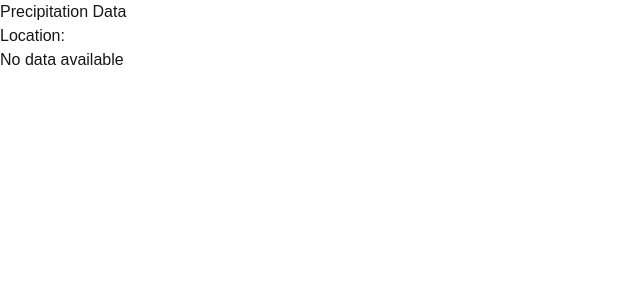
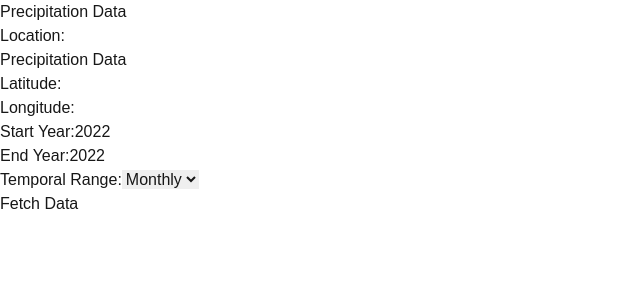
Before and after one commit to amiabl-programr/nasa-space-apps-2024-space-club, a Next.js app: page /precipitation in a window 1280 px wide. Shown: the top 300 px of the page, without its empty margins (0-640 px from the left). Built offline with nearby package versions, Linux system fonts and the light colour scheme; no server answers.

Commit message:
make chart dynamic

```diff
--- a/src/components/PrecipitationChart.jsx
+++ b/src/components/PrecipitationChart.jsx
@@ -1,27 +1,137 @@
-// components/PrecipitationChart.js
-import { Chart, CategoryScale, LinearScale, PointElement, LineElement, LineController, Title, Tooltip, Legend } from 'chart.js';
+import { useState } from 'react';
 import { Line } from 'react-chartjs-2';
+import { fetchPrecipitationData } from '../utils/fetchPrecipitationData';
 
-// Register the necessary components from Chart.js
-Chart.register(CategoryScale, LinearScale, PointElement, LineElement, LineController, Title, Tooltip, Legend);
+const PrecipitationFormWithChart = () => {
+  const [temporalRange, setTemporalRange] = useState('monthly');
+  const [latitude, setLatitude] = useState('');
+  const [longitude, setLongitude] = useState('');
+  const [startYear, setStartYear] = useState('2022');
+  const [endYear, setEndYear] = useState('2022');
+  const [precipitationData, setPrecipitationData] = useState([]);
+  const [chartData, setChartData] = useState(null);
+  const [error, setError] = useState('');
 
-const PrecipitationChart = ({ data }) => {
-  const chartData = {
-    labels: data.map(item => item.date), // Ensure you map the correct data
-    datasets: [
-      {
-        label: 'Precipitation (mm)',
-        data: data.map(item => item.value), // Adjust based on your data structure
-        borderColor: 'rgba(75, 192, 192, 1)',
-        backgroundColor: 'rgba(75, 192, 192, 0.2)',
-      },
-    ],
+  const handleSubmit = async (e) => {
+    e.preventDefault();
+    console.log('Submitting:', {
+      latitude,
+      longitude,
+      temporalRange,
+      startYear,
+      endYear,
+    });
+
+    // Input validation
+    if (!latitude || !longitude || !startYear || !endYear) {
+      setError('Please fill in all fields');
+      return;
+    }
+
+    try {
+      const data = await fetchPrecipitationData(latitude, longitude, temporalRange, startYear, endYear);
+      setPrecipitationData(data);
+
+      // Prepare data for the chart
+      const chartLabels = data.map(item => item.date);
+      const chartValues = data.map(item => item.value);
+
+      setChartData({
+        labels: chartLabels,
+        datasets: [
+          {
+            label: 'Precipitation (mm)',
+            data: chartValues,
+            fill: false,
+            borderColor: 'rgb(75, 192, 192)',
+            tension: 0.1,
+          },
+        ],
+      });
+      setError(''); // Clear any previous errors
+    } catch (error) {
+      console.error('Error fetching data:', error);
+      setError('Failed to fetch precipitation data. Please check the input values.');
+    }
   };
-  if (!data || data.length === 0) {
-    return <div>No data available</div>;
-  }
 
-  return <Line data={chartData} />;
+  return (
+    <div className="container mx-auto p-4">
+      <h1 className="text-2xl font-bold text-center mb-4">Precipitation Data</h1>
+      <form onSubmit={handleSubmit} className="bg-white shadow-md rounded px-8 pt-6 pb-8 mb-4">
+        <div className="mb-4">
+          <label className="block text-gray-700 text-sm font-bold mb-2">Latitude:</label>
+          <input
+            type="number" // Changed to number for better validation
+            value={latitude}
+            onChange={(e) => setLatitude(e.target.value)}
+            className="shadow appearance-none border rounded w-full py-2 px-3 text-gray-700 leading-tight focus:outline-none focus:shadow-outline"
+            required
+          />
+        </div>
+        <div className="mb-4">
+          <label className="block text-gray-700 text-sm font-bold mb-2">Longitude:</label>
+          <input
+            type="number" // Changed to number for better validation
+            value={longitude}
+            onChange={(e) => setLongitude(e.target.value)}
+            className="shadow appearance-none border rounded w-full py-2 px-3 text-gray-700 leading-tight focus:outline-none focus:shadow-outline"
+            required
+          />
+        </div>
+        <div className="mb-4">
+          <label className="block text-gray-700 text-sm font-bold mb-2">Start Year:</label>
+          <input
+            type="text"
+            value={startYear}
+            onChange={(e) => setStartYear(e.target.value)}
+            className="shadow appearance-none border rounded w-full py-2 px-3 text-gray-700 leading-tight focus:outline-none focus:shadow-outline"
+            required
+          />
+        </div>
+        <div className="mb-4">
+          <label className="block text-gray-700 text-sm font-bold mb-2">End Year:</label>
+          <input
+            type="text"
+            value={endYear}
+            onChange={(e) => setEndYear(e.target.value)}
+            className="shadow appearance-none border rounded w-full py-2 px-3 text-gray-700 leading-tight focus:outline-none focus:shadow-outline"
+            required
+          />
+        </div>
+        <div className="mb-4">
+          <label className="block text-gray-700 text-sm font-bold mb-2">Temporal Range:</label>
+          <select
+            value={temporalRange}
+            onChange={(e) => setTemporalRange(e.target.value)}
+            className="block appearance-none w-full bg-white border border-gray-400 hover:border-gray-500 px-4 py-2 pr-8 rounded shadow leading-tight focus:outline-none focus:shadow-outline"
+          >
+            <option value="daily">Daily</option>
+            <option value="monthly">Monthly</option>
+            <option value="annual">Annual</option>
+            <option value="hourly">Hourly</option>
+          </select>
+        </div>
+        <button
+          type="submit"
+          className="bg-blue-500 hover:bg-blue-700 text-white font-bold py-2 px-4 rounded focus:outline-none focus:shadow-outline"
+        >
+          Fetch Data
+        </button>
+      </form>
+
+      {/* Display error message if any */}
+      {error && <p className="text-red-500 text-center">{error}</p>}
+
+      {/* Display the chart if data is available */}
+      {chartData && (
+        <div className="chart-container mt-8">
+          <h2 className="text-xl font-bold mb-4">Precipitation Chart</h2>
+          <Line data={chartData} />
+        </div>
+      )}
+    </div>
+  );
 };
 
-export default PrecipitationChart;
+export default PrecipitationFormWithChart;
--- a/src/utils/fetchPrecipitationData.js
+++ b/src/utils/fetchPrecipitationData.js
@@ -1,25 +1,25 @@
-export const fetchPrecipitationData = async (latitude, longitude) => {
-  const response = await fetch(
-    `https://power.larc.nasa.gov/api/temporal/daily/point?parameters=PRECTOTCORR&&community=RE&longitude=${longitude}&latitude=${latitude}&start=20200101&end=20211231&format=JSON`
-  );
+// export const fetchPrecipitationData = async (latitude, longitude) => {
+//   const response = await fetch(
+//     `https://power.larc.nasa.gov/api/temporal/daily/point?parameters=PRECTOTCORR&&community=RE&longitude=${longitude}&latitude=${latitude}&start=20200101&end=20211231&format=JSON`
+//   );
 
-  if (!response.ok) {
-    throw new Error('Failed to fetch precipitation data');
-  }
+//   if (!response.ok) {
+//     throw new Error('Failed to fetch precipitation data');
+//   }
 
-  const data = await response.json();
+//   const data = await response.json();
 
-  // Check if PRECTOTCORR exists and process the data
-  if (data && data.properties && data.properties.parameter && data.properties.parameter.PRECTOTCORR) {
-    const precipitationData = Object.entries(data.properties.parameter.PRECTOTCORR).map(
-      ([date, value]) => ({ date, value })
-    );
-    return precipitationData;
-  } else {
-    console.error('Precipitation data is not available in the response:', data);
-    return []; // Return an empty array if no data is found
-  }
-};
+//   // Check if PRECTOTCORR exists and process the data
+//   if (data && data.properties && data.properties.parameter && data.properties.parameter.PRECTOTCORR) {
+//     const precipitationData = Object.entries(data.properties.parameter.PRECTOTCORR).map(
+//       ([date, value]) => ({ date, value })
+//     );
+//     return precipitationData;
+//   } else {
+//     console.error('Precipitation data is not available in the response:', data);
+//     return []; // Return an empty array if no data is found
+//   }
+// };
 
 
 
@@ -55,3 +55,54 @@ export const fetchPrecipitationData = async (latitude, longitude) => {
 
 //   return precipitationData;
 // };
+
+
+// utils/fetchPrecipitationData.js
+
+export const fetchPrecipitationData = async (latitude, longitude, temporalRange, startYear, endYear) => {
+  // Map the temporal range to the correct API path
+  const temporalMapping = {
+    daily: 'daily',
+    monthly: 'monthly',
+    annual: 'annual',
+    hourly: 'hourly',
+  };
+
+  const selectedTemporal = temporalMapping[temporalRange];
+
+  // Build the API request URL
+  const response = await fetch(
+    `https://power.larc.nasa.gov/api/temporal/${selectedTemporal}/point?parameters=PRECTOTCORR&community=AG&longitude=${longitude}&latitude=${latitude}&start=${startYear}&end=${endYear}&format=JSON`
+  );
+
+  if (!response.ok) {
+    throw new Error('Failed to fetch precipitation data');
+  }
+
+  const data = await response.json();
+
+  // Convert the data to a more usable format
+  const precipitationData = Object.entries(data.properties.parameter.PRECTOTCORR).map(
+    ([date, value]) => {
+      // Parse date based on temporal range
+      let formattedDate;
+
+      if (temporalRange === 'daily' || temporalRange === 'hourly') {
+        formattedDate = new Date(date).toLocaleDateString(); // Use full date for daily/hourly
+      } else if (temporalRange === 'monthly') {
+        const year = date.slice(0, 4);
+        const monthIndex = parseInt(date.slice(4, 6)) - 1;
+        formattedDate = new Date(year, monthIndex).toLocaleString('default', { month: 'long', year: 'numeric' });
+      } else if (temporalRange === 'annual') {
+        formattedDate = date; // Year only
+      }
+
+      return {
+        date: formattedDate,
+        value,
+      };
+    }
+  );
+
+  return precipitationData;
+};
```
